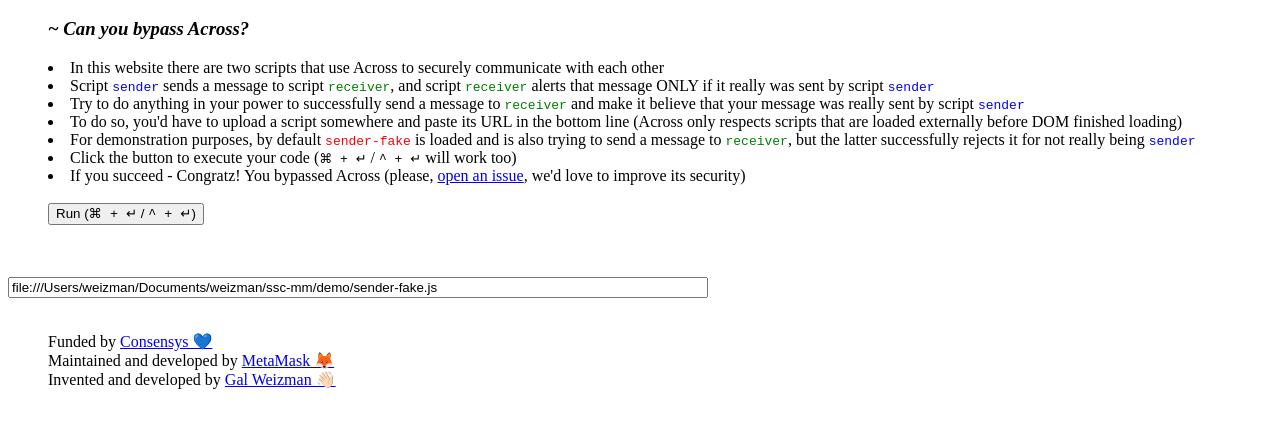
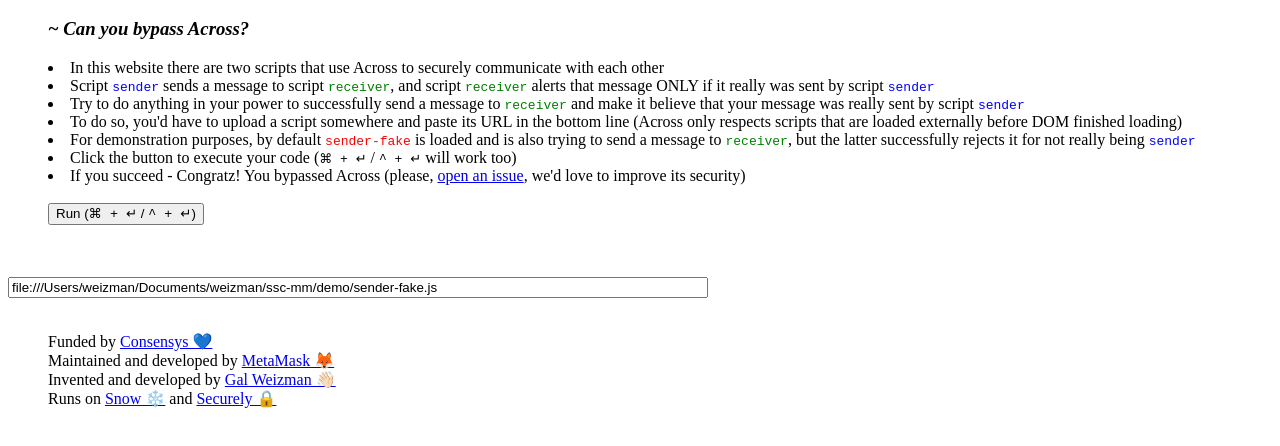
Before and after one commit to LavaMoat/across, a website: page demo/index.html in a window 1280 px wide. Shown: the part 240-686 px from the top of the page. Drawn offline with Linux system fonts and the light colour scheme.

Commit message:
imrv demo

```diff
--- a/demo/index.html
+++ b/demo/index.html
@@ -51,6 +51,8 @@
             Maintained and developed by <a href="https://github.com/MetaMask">MetaMask 🦊</a>
             <br>
             Invented and developed by <a href="https://weizman.github.io/">Gal Weizman 👋🏻</a>
+            <br>
+            Runs on <a href="https://weizman.github.io/">Snow ❄️</a> and <a href="https://weizman.github.io/">Securely 🔒️</a>
         </blockquote>
 
         <script>
```
